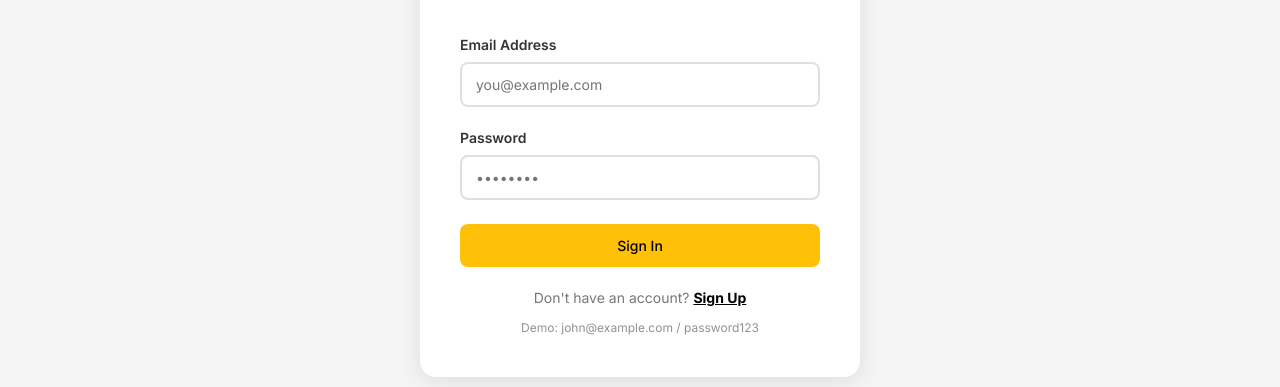
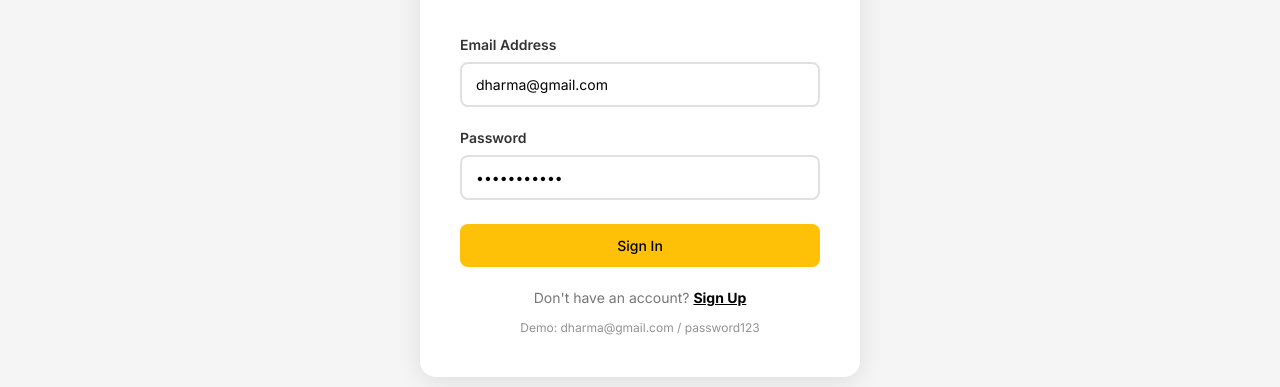
Before and after one commit to dharmapatel-jsn/shopverse, a React (Vite) app in the folder client-side/: page /#/login in a window 1280 px wide. Shown: the part 296-683 px from the top of the page. Built offline with nearby package versions, Linux system fonts and the light colour scheme; no server answers; the HTML template or start-up script is replaced by a standard one.

Commit message:
Set dharma@gmail.com as default client demo login

```diff
--- a/client-side/src/pages/Login.jsx
+++ b/client-side/src/pages/Login.jsx
@@ -4,6 +4,7 @@ import { apiRequest } from '../services/http';
 import './Auth.css';
 
 const DEMO_USERS = [
+  { email: 'dharma@gmail.com', password: 'password123', name: 'Dharma Patel' },
   { email: 'john@example.com', password: 'password123', name: 'Aarav Patel' },
   { email: 'jane@example.com', password: 'password123', name: 'Nirali Shah' },
   { email: 'bob@example.com', password: 'password123', name: 'Harsh Mehta' },
@@ -11,7 +12,7 @@ const DEMO_USERS = [
 
 const Login = () => {
   const navigate = useNavigate();
-  const [form, setForm] = useState({ email: '', password: '' });
+  const [form, setForm] = useState({ email: 'dharma@gmail.com', password: 'password123' });
   const [errors, setErrors] = useState({});
   const [submitError, setSubmitError] = useState('');
   const [loading, setLoading] = useState(false);
@@ -130,7 +131,7 @@ const Login = () => {
           Don&apos;t have an account? <Link to="/signup">Sign Up</Link>
         </p>
         <p className="auth-switch" style={{ marginTop: '8px', fontSize: '12px', opacity: 0.8 }}>
-          Demo: john@example.com / password123
+          Demo: dharma@gmail.com / password123
         </p>
       </div>
     </div>
```
